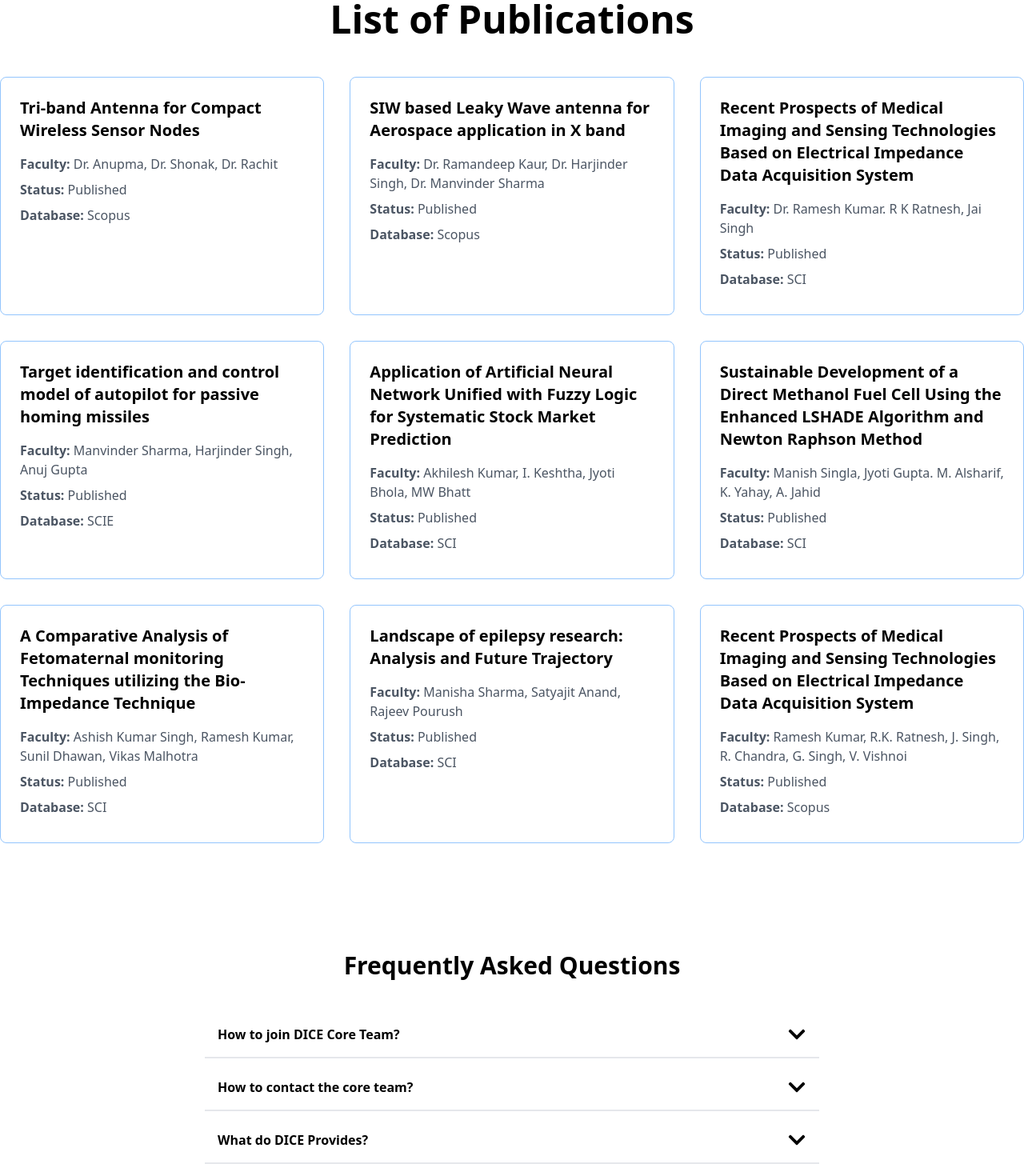
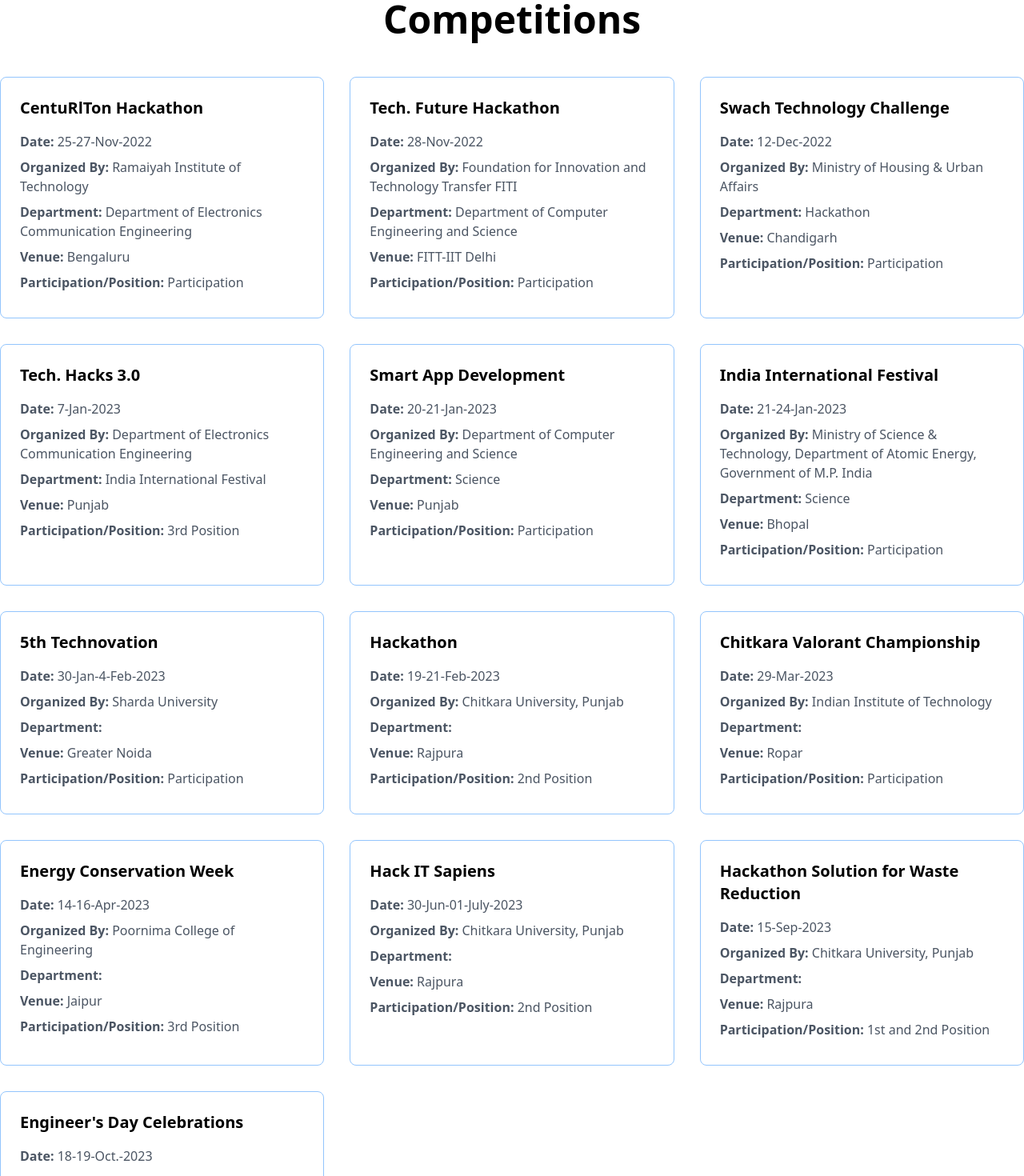
Before and after one commit to Abhishek058/DICE, a React (Vite) app: page /research in a window 1280 px wide. Shown: the part 160-1630 px from the top of the page at 80% size. Built offline with nearby package versions, Linux system fonts and the light colour scheme.

Commit message:
registration page and more Achievements added

```diff
--- a/src/components/pages/Register.jsx
+++ b/src/components/pages/Register.jsx
@@ -27,6 +27,17 @@
   const handleSubmit = async (e) => {
     e.preventDefault();
 
+    const emailRegex = /^[^\s@]+@[^\s@]+\.[^\s@]+$/;
+    if (!emailRegex.test(formData.email)) {
+      alert("Please enter a valid email address.");
+      return;
+    }
+
+    if (!formData.email.endsWith("@chitkara.edu.in")) {
+      alert("Please enter an email from @chitkara.edu.in domain.");
+      return;
+    }
+
     const formDataToSend = new FormData();
     for (let key in formData) {
       formDataToSend.append(key, formData[key]);
@@ -40,7 +51,7 @@
         body: formDataToSend,
       });
 
-      alert("Registration successfull");
+      alert("Registration successful");
       setFormData({
         name: "",
         email: "",
--- a/src/components/pages/Research.jsx
+++ b/src/components/pages/Research.jsx
@@ -2,6 +2,127 @@
 import Navbar from "../Navbar";
 import Footer from "../Footer";
 import FAQSection from "../FAQSection";
+
+const competitions = [
+  {
+    sno: 1,
+    name: "CentuRlTon Hackathon",
+    date: "25-27-Nov-2022",
+    organizedBy: "Ramaiyah Institute of Technology",
+    department: "Department of Electronics Communication Engineering",
+    venue: "Bengaluru",
+    participation: "Participation",
+  },
+  {
+    sno: 2,
+    name: "Tech. Future Hackathon",
+    date: "28-Nov-2022",
+    organizedBy: "Foundation for Innovation and Technology Transfer FITI",
+    department: "Department of Computer Engineering and Science",
+    venue: "FITT-IIT Delhi",
+    participation: "Participation",
+  },
+  {
+    sno: 3,
+    name: "Swach Technology Challenge",
+    date: "12-Dec-2022",
+    organizedBy: "Ministry of Housing & Urban Affairs",
+    department: "Hackathon",
+    venue: "Chandigarh",
+    participation: "Participation",
+  },
+  {
+    sno: 4,
+    name: "Tech. Hacks 3.0",
+    date: "7-Jan-2023",
+    organizedBy: "Department of Electronics Communication Engineering",
+    department: "India International Festival",
+    venue: "Punjab",
+    participation: "3rd Position",
+  },
+  {
+    sno: 5,
+    name: "Smart App Development",
+    date: "20-21-Jan-2023",
+    organizedBy: "Department of Computer Engineering and Science",
+    department: "Science",
+    venue: "Punjab",
+    participation: "Participation",
+  },
+  {
+    sno: 6,
+    name: "India International Festival",
+    date: "21-24-Jan-2023",
+    organizedBy:
+      "Ministry of Science & Technology, Department of Atomic Energy, Government of M.P. India",
+    department: "Science",
+    venue: "Bhopal",
+    participation: "Participation",
+  },
+  {
+    sno: 7,
+    name: "5th Technovation",
+    date: "30-Jan-4-Feb-2023",
+    organizedBy: "Sharda University",
+    department: "",
+    venue: "Greater Noida",
+    participation: "Participation",
+  },
+  {
+    sno: 8,
+    name: "Hackathon",
+    date: "19-21-Feb-2023",
+    organizedBy: "Chitkara University, Punjab",
+    department: "",
+    venue: "Rajpura",
+    participation: "2nd Position",
+  },
+  {
+    sno: 9,
+    name: "Chitkara Valorant Championship",
+    date: "29-Mar-2023",
+    organizedBy: "Indian Institute of Technology",
+    department: "",
+    venue: "Ropar",
+    participation: "Participation",
+  },
+  {
+    sno: 10,
+    name: "Energy Conservation Week",
+    date: "14-16-Apr-2023",
+    organizedBy: "Poornima College of Engineering",
+    department: "",
+    venue: "Jaipur",
+    participation: "3rd Position",
+  },
+  {
+    sno: 11,
+    name: "Hack IT Sapiens",
+    date: "30-Jun-01-July-2023",
+    organizedBy: "Chitkara University, Punjab",
+    department: "",
+    venue: "Rajpura",
+    participation: "2nd Position",
+  },
+  {
+    sno: 12,
+    name: "Hackathon Solution for Waste Reduction",
+    date: "15-Sep-2023",
+    organizedBy: "Chitkara University, Punjab",
+    department: "",
+    venue: "Rajpura",
+    participation: "1st and 2nd Position",
+  },
+  {
+    sno: 13,
+    name: "Engineer's Day Celebrations",
+    date: "18-19-Oct.-2023",
+    organizedBy: "Indian Society for Technical",
+    department: "",
+    venue: "S.B.S. State University",
+    participation: "3rd Position",
+  },
+];
 
 const publications = [
   {
@@ -73,7 +194,38 @@
       <Navbar />
       <div className="container mx-auto pt-40 py-8">
         <h1 className="text-5xl font-semibold text-center mb-12">
-          List of Publications
+          Competitions
+        </h1>
+        <div className="grid grid-cols-1 md:grid-cols-2 lg:grid-cols-3 gap-8">
+          {competitions.map((competition, index) => (
+            <div
+              key={index}
+              className="border border-blue-300 rounded-lg p-6 duration-200 hover:scale-105 hover:shadow-2xl cursor-pointer"
+            >
+              <h2 className="text-xl font-semibold mb-4">{competition.name}</h2>
+              <p className="text-gray-600 mb-2">
+                <strong>Date:</strong> {competition.date}
+              </p>
+              <p className="text-gray-600 mb-2">
+                <strong>Organized By:</strong> {competition.organizedBy}
+              </p>
+              <p className="text-gray-600 mb-2">
+                <strong>Department:</strong> {competition.department}
+              </p>
+              <p className="text-gray-600 mb-2">
+                <strong>Venue:</strong> {competition.venue}
+              </p>
+              <p className="text-gray-600 mb-2">
+                <strong>Participation/Position:</strong>{" "}
+                {competition.participation}
+              </p>
+            </div>
+          ))}
+        </div>
+      </div>
+      <div className="container mx-auto pt-40 py-8">
+        <h1 className="text-5xl font-semibold text-center mb-12">
+          Publications
         </h1>
         <div className="grid grid-cols-1 md:grid-cols-2 lg:grid-cols-3 gap-8">
           {publications.map((publication, index) => (
```
